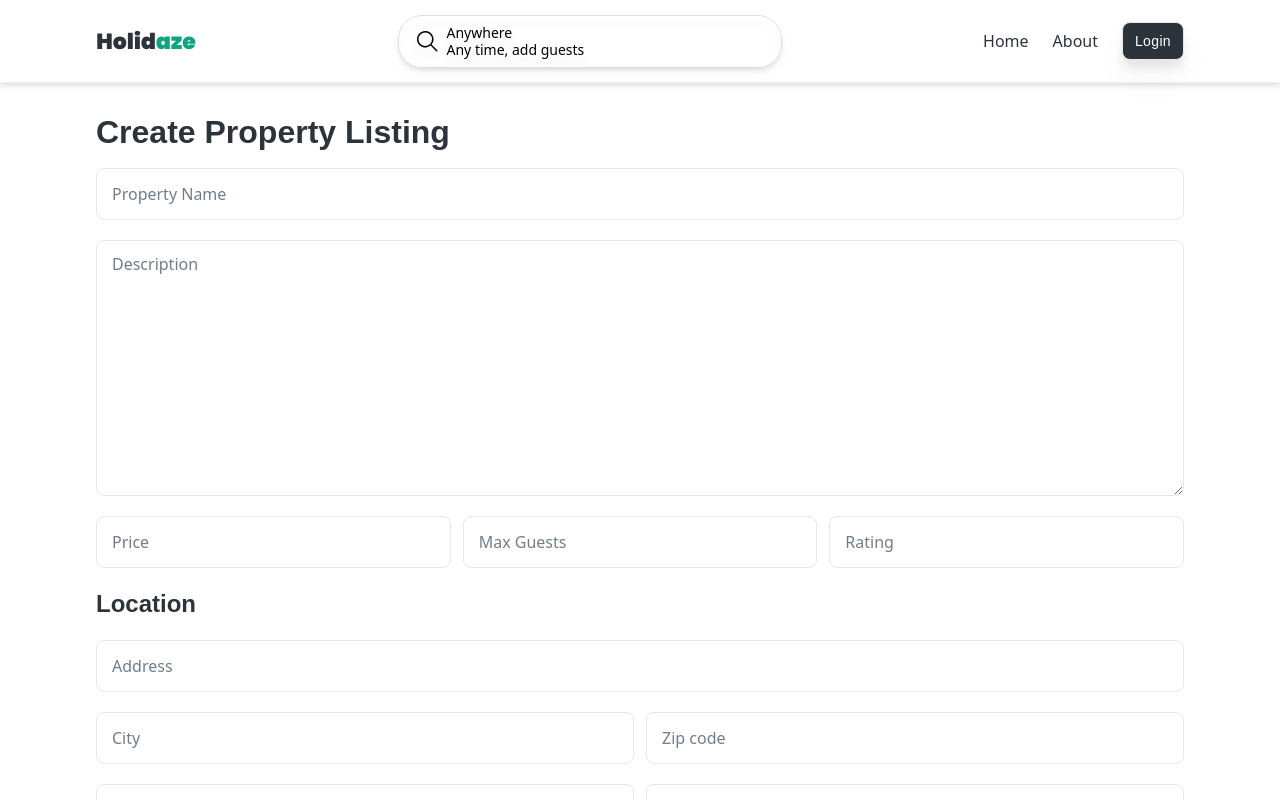
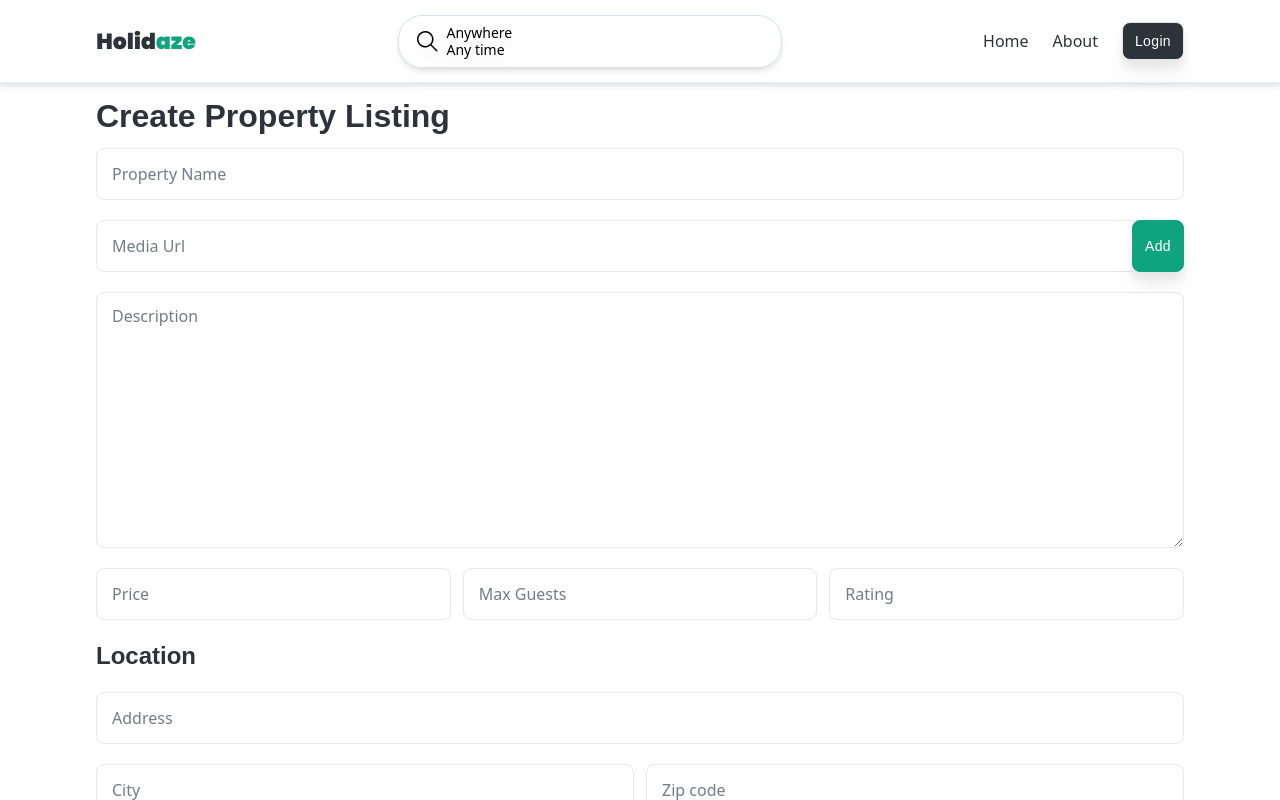
Before and after one commit to mndgs1/Holidaze, a React (Create React App) app: page /holidaze/myProperties/create in a window 1280 px wide. Shown: the top 800 px of the page. Built offline with nearby package versions, Linux system fonts and the light colour scheme.

Commit message:
added media to create property

```diff
--- a/src/components/common/Button.tsx
+++ b/src/components/common/Button.tsx
@@ -16,6 +16,8 @@ interface ButtonProps {
     md?: boolean;
     sm?: boolean;
     onClick?: () => void;
+    type?: "button" | "submit" | "reset";
+    id?: string;
 }
 
 const Button = ({
--- a/src/components/common/Card.tsx
+++ b/src/components/common/Card.tsx
@@ -59,7 +59,7 @@ const Card = ({ booking, property }: CardProps) => {
                         </Text>
                     </div>
                     <div className="">
-                        <RouterLink to={`/myProperties/${booking.id}`}>
+                        <RouterLink to={`holidaze/bookings/${booking.id}`}>
                             <button className="absolute top-0 right-0 flex gap-1 border border-gray-200 p-2 rounded-full drop-shadow hover:bg-gray-100">
                                 <Icon receipt md className="fill-secondary" />
                             </button>
@@ -104,12 +104,13 @@ const Card = ({ booking, property }: CardProps) => {
                             </Text>
                         </div>
                     </div>
-                    <RouterLink to={`/myProperties/${property.id}`}>
+                    <RouterLink to={`/holidaze/myProperties/${property.id}`}>
                         <button className="absolute top-0 right-0 flex gap-1 border border-gray-200 p-2 rounded-full drop-shadow hover:bg-gray-100">
                             <Icon receipt md className="fill-secondary" />
                         </button>
                     </RouterLink>
-                    <RouterLink to={`/myProperties/${property.id}`}>
+                    <RouterLink
+                        to={`/holidaze/myProperties/edit/${property.id}`}>
                         <button className="absolute bottom-0 right-0 flex gap-1 border border-gray-200 p-2 rounded-full drop-shadow hover:bg-gray-100">
                             <Icon edit md className="fill-secondary" />
                         </button>
--- a/src/components/common/Input.tsx
+++ b/src/components/common/Input.tsx
@@ -9,6 +9,7 @@ interface InputProps extends InputHTMLAttributes<HTMLInputElement> {
     onBlur?: (event: React.FocusEvent<HTMLInputElement>) => void;
     defaultValue?: string;
     defaultChecked?: boolean;
+    onFocus?: (event: React.FocusEvent<HTMLInputElement>) => void;
 }
 
 const Input = forwardRef<HTMLInputElement, InputProps>(
@@ -28,7 +29,7 @@ const Input = forwardRef<HTMLInputElement, InputProps>(
         ref
     ) => {
         const classes = className(
-            "w-full h-full border rounded-lg px-2 py-1 hover:border-secondary-300",
+            "w-full h-full border rounded-lg px-2 py-1 hover:border-secondary-300 px-3",
             {
                 "border-danger-200 bg-danger-50": danger,
             },
--- a/src/components/common/Search.tsx
+++ b/src/components/common/Search.tsx
@@ -19,7 +19,7 @@ const Search = ({ className }: SearchProps) => {
                         Anywhere
                     </Text>
                     <Text secondary sm>
-                        Any time, add guests
+                        Any time
                     </Text>
                 </div>
             </button>
--- a/src/components/common/Textarea.tsx
+++ b/src/components/common/Textarea.tsx
@@ -11,7 +11,7 @@ interface TextareaProps extends TextareaHTMLAttributes<HTMLTextAreaElement> {
 const Textarea = forwardRef<HTMLTextAreaElement, TextareaProps>(
     ({ id, name, label, danger, onBlur, onChange, ...rest }, ref) => {
         const classes = className(
-            "w-full h-full border rounded-lg px-2 py-1 hover:border-secondary-300 py-2",
+            "w-full h-full border rounded-lg px-2 py-1 hover:border-secondary-300 py-2 px-3",
             {
                 "border-danger-200 bg-danger-50": danger,
             },
--- a/src/constants/schemas.ts
+++ b/src/constants/schemas.ts
@@ -1,4 +1,5 @@
 import * as yup from "yup";
+import isImageValid from "../utils/isImageValid";
 
 // Registration Form schema
 export const registrationSchema = yup.object({
@@ -72,3 +73,16 @@ export const postPropertySchema = yup.object({
         lat: yup.number(),
     }),
 });
+
+export const mediaSchema = yup.object({
+    mediaInput: yup
+        .string()
+        .test(
+            "test-media",
+            "Media url has to be a valid url that leads to image",
+            async (value) => {
+                const verified = await isImageValid(value as string);
+                return verified as boolean;
+            }
+        ),
+});
--- a/src/hooks/useImageValidator.ts
+++ /dev/null
@@ -1,32 +0,0 @@
-import { useState, useEffect } from "react";
-
-const useImageValidator = (url: string) => {
-    const [isValid, setValid] = useState(false);
-
-    useEffect(() => {
-        const img = new Image();
-
-        img.onload = function () {
-            // Image loaded successfully, so it's valid
-            setValid(true);
-        };
-
-        img.onerror = function () {
-            // Image failed to load, so it's not valid
-            setValid(false);
-        };
-
-        img.src = url;
-
-        // Cleanup function
-        return () => {
-            // Clear the onload and onerror handlers when the component unmounts
-            img.onload = null;
-            img.onerror = null;
-        };
-    }, [url]);
-
-    return isValid;
-};
-
-export default useImageValidator;
--- a/src/pages/CreatePropertyListing.tsx
+++ b/src/pages/CreatePropertyListing.tsx
@@ -18,6 +18,7 @@ import { useMutation } from "@tanstack/react-query";
 import { postProperty } from "../api/properties/postProperty";
 import { CreateProperty } from "../constants/interfaces/property";
 import { Property } from "../constants/interfaces/property";
+import isImageValid from "../utils/isImageValid";
 
 interface CreatePropertyListingProps {
     property?: Property;
@@ -26,6 +27,8 @@ interface CreatePropertyListingProps {
 const CreatePropertyListing = ({ property }: CreatePropertyListingProps) => {
     const [isLoading, setIsLoading] = React.useState(false);
     const [serverError, setServerError] = React.useState("");
+    const [media, setMedia] = React.useState<string[]>([]);
+    const [mediaError, setMediaError] = React.useState("");
 
     const token = useToken();
     const navigate = useNavigate();
@@ -34,6 +37,7 @@ const CreatePropertyListing = ({ property }: CreatePropertyListingProps) => {
         register,
         handleSubmit,
         setValue,
+        getValues,
         watch,
         formState: { errors },
         reset,
@@ -86,13 +90,25 @@ const CreatePropertyListing = ({ property }: CreatePropertyListingProps) => {
         postPropertyMutation.mutate(data);
     }
 
+    async function handleAddMedia() {
+        const mediaInput = document.getElementById("media") as HTMLInputElement;
+
+        const isValid = await isImageValid(mediaInput.value);
+
+        if (isValid) {
+            setMediaError("");
+            setMedia([...media, mediaInput.value]);
+            setValue("media", [...media, mediaInput.value]);
+            console.log(getValues("media"));
+        } else {
+            setMediaError("Invalid image url");
+        }
+    }
     return (
         <>
-            <Heading h1 className="py-4">
-                Create Property Listing
-            </Heading>
+            <Heading h1>Create Property Listing</Heading>
             <form
-                className="flex flex-col gap-5 mb-3"
+                className="flex flex-col gap-5 my-3"
                 onSubmit={handleSubmit(onSubmit)}>
                 <InputWithValidation
                     input={{
@@ -104,6 +120,32 @@ const CreatePropertyListing = ({ property }: CreatePropertyListingProps) => {
                     register={register}
                     errors={errors}
                 />
+                <div>
+                    <div className="flex">
+                        <Input
+                            type="text"
+                            id="media"
+                            label="Media Url"
+                            danger={!!mediaError}
+                        />
+                        <Button
+                            onClick={handleAddMedia}
+                            primary
+                            sm
+                            type="button"
+                            className="h-13 -ml-1.5">
+                            Add
+                        </Button>
+                    </div>
+                    <div>
+                        {mediaError && (
+                            <Text sm danger>
+                                URL provided does not lead to an Image
+                            </Text>
+                        )}
+                        {media.length > 0 && <div>there is media</div>}
+                    </div>
+                </div>
                 <div className="flex flex-col gap-1 w-full">
                     <Textarea
                         id="description"
--- /dev/null
+++ b/src/utils/isImageValid.ts
@@ -0,0 +1,16 @@
+const isImageValid = async (url: string): Promise<boolean> => {
+    return new Promise((resolve) => {
+        const img = new Image();
+        img.src = url;
+
+        img.onload = () => {
+            resolve(true);
+        };
+
+        img.onerror = () => {
+            resolve(false);
+        };
+    });
+};
+
+export default isImageValid;
```
Also changed, not shown: src/components/common/Gallery.tsx (+7 -1 lines).
